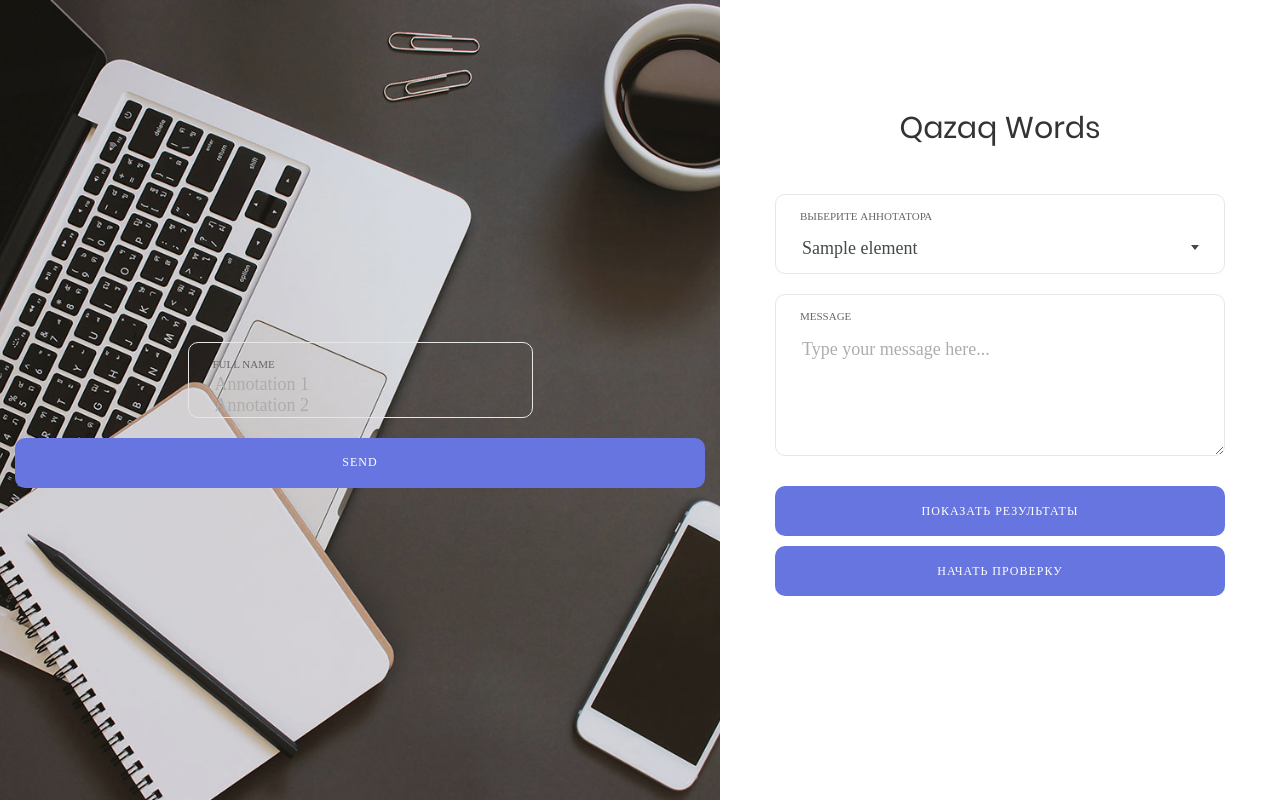
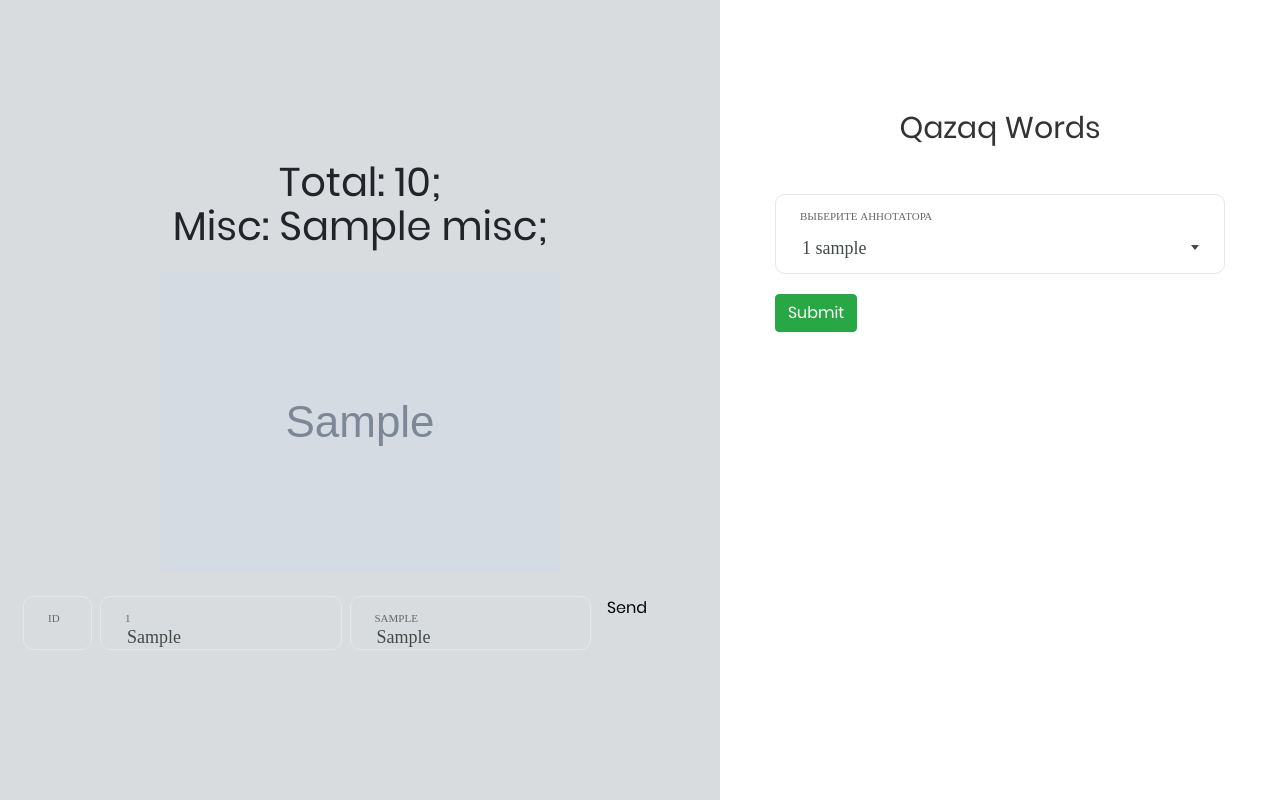
Before and after one commit to quanyshh/norlist-bbox-tool, a Flask app: template templates/index.html in a window 1280 px wide. Run offline with Flask 2, Linux system fonts and the light colour scheme; the template is opened without the code that fills it: most values are stand-ins (such as "Sample title", 1, 10 or a date in 2020); grey boxes marked "Sample" are stand-in pictures; some libraries are stand-ins or nearby versions; some web fonts are replaced.

Commit message:
version 1.0

```diff
--- a/templates/index.html
+++ b/templates/index.html
@@ -1,5 +1,6 @@
 <!DOCTYPE html>
 <html lang="en">
+
 <head>
 	<title>Contact V18</title>
 	<meta charset="UTF-8">
@@ -8,10 +9,9 @@
 
 	<!-- <script src="https://cdnjs.cloudflare.com/ajax/libs/brython/3.8.10/brython.min.js"></script> -->
 	<!-- <script src="https://cdnjs.cloudflare.com/ajax/libs/brython/3.8.10/brython_stdlib.min.js"></script> -->
-  <script type="text/javascript" src="brython.min.js"></script>
-  <script type="text/javascript" src="brython_stdlib.min.js"></script>
+
 	<!--===============================================================================================-->
-	<link rel="icon" type="image/png" href="images/icons/favicon.ico"/>
+	<link rel="icon" type="image/png" href="images/icons/favicon.ico" />
 	<!--===============================================================================================-->
 	<link rel="stylesheet" type="text/css" href="vendor/bootstrap/css/bootstrap.min.css">
 	<!--===============================================================================================-->
@@ -33,94 +33,94 @@
 	<link rel="stylesheet" type="text/css" href="css/main.css">
 	<!--===============================================================================================-->
 </head>
+
 <body onload="brython(1)">
 	<script type="text/python" src="functions.py"></script>
-
 	<div class="container-contact100">
 		<div class="wrap-contact100">
-			<form class="contact100-form validate-form">
+			<form class="contact100-form validate-form" method="get">
 				<span class="contact100-form-title">
 					Qazaq Words
 				</span>
-
-
-				<!-- <div class="wrap-input100 validate-input" data-validate="Name is required">
-					<label class="label-input100" for="name">Full name</label>
-					<input id="name" class="input100" type="text" name="name" placeholder="Enter your name...">
-					<span class="focus-input100"></span>
-				</div> -->
-
-
-				<!-- <div class="wrap-input100 validate-input" data-validate = "Valid email is required: ex@abc.xyz">
-					<label class="label-input100" for="email">Email Address</label>
-					<input id="email" class="input100" type="text" name="email" placeholder="Enter your email...">
-					<span class="focus-input100"></span>
-				</div> -->
-
 				<div class="wrap-input100">
 					<div class="label-input100">Выберите аннотатора</div>
 					<div>
 						<select class="js-select2" name="service">
 							{% for element in users %}
-                <option>{{element}}</option>
+
+							{% if current_user_id|string() == element.user_id|string() %}
+
+							<option value="{{element.user_id}}" selected>{{element.user_id}} {{element.user_name }}
+							</option>
+							{% else %}
+							<option value="{{element.user_id}}">{{element.user_id}} {{element.user_name }}</option>
+							{% endif %}
 							{% endfor %}
 						</select>
+
 						<div class="dropDownSelect2"></div>
 					</div>
 					<span class="focus-input100"></span>
 				</div>
+				<button type="submit" class="btn btn-success">Submit</button>
 
-				<div class="wrap-input100 validate-input" data-validate = "Message is required">
-					<label class="label-input100" for="message">Message</label>
-					<textarea id="message" class="input100" name="message" placeholder="Type your message here..."></textarea>
+			</form>
+
+
+			<div class="contact100-more flex-col-c-m" style="background-color: rgb(242, 245, 247);">
+				<h1>Total: {{ total }}; </h1>
+				<h1>Misc: {{ misc }};</h1>
+				<br>
+
+
+				{% for row in data %}
+				<img style="" src="media/{{row.filename}}" alt="Word image">
+				<br>
+				<form style="width: 100%;" method="post" action=".">
+					<input type="text" class="input50" id="name" name="id" value="{{ row.id }}" hidden>
+					<input type="text" class="input50" id="name" name="user_id" value="{{ current_user_id }}" hidden>
+					<div style="float: left; width: 100%;">
+						<div class="wrap-input50 validate-input ml-2" style="float: left; width: 10%;"
+							data-validate="Name is required">
+							<label class="label-input50" for="name">id</label>
+							<input type="text" class="input50" id="name" value="{{ row.id }}" disabled>
 							<span class="focus-input100"></span>
 						</div>
-
-				<div class="container-contact100-form-btn">
-					<button id="asd" class="contact100-form-btn">
-						Показать результаты
-					</button>
-        </div>
-
-        <div class="container-contact100-form-btn">
-					<button id="test" class="contact100-form-btn">
-						Начать проверку
-					</button>
-        </div>
-
-				<!-- <div class="contact100-form-social flex-c-m">
-					<a href="#" class="contact100-form-social-item flex-c-m bg1 m-r-5">
-						<i class="fa fa-facebook-f" aria-hidden="true"></i>
-					</a>
-
-					<a href="#" class="contact100-form-social-item flex-c-m bg2 m-r-5">
-						<i class="fa fa-twitter" aria-hidden="true"></i>
-					</a>
-
-					<a href="#" class="contact100-form-social-item flex-c-m bg3">
-						<i class="fa fa-youtube-play" aria-hidden="true"></i>
-					</a>
-				</div> -->
-			</form>
-
-      <div class="contact100-more flex-col-c-m" style="background-image: url('images/bg-01.jpg');">
-        <div class="wrap-input50 validate-input" data-validate="Name is required">
-					<label class="label-input50" for="name">Full name</label>
-          <input id="name" class="input50" type="text" name="name" placeholder="Annotation 1">
-          <input id="name" class="input50" type="text" name="name" placeholder="Annotation 2">
+						<div class="wrap-input50 validate-input ml-2" style="float: left; width: 35%;"
+							data-validate="Name is required">
+							<label class="label-input50" for="name">{{ row.annotator_id}}</label>
+							<input id="name" class="input50" type="text" name="annotation1" placeholder="Annotation 1"
+								value="{{ row.annotation1 }}">
 							<span class="focus-input100"></span>
 						</div>
-        <button class="contact100-form-btn">
+						<div class="wrap-input50 validate-input ml-2 mr-2" style="float: left; width: 35%;"
+							data-validate="Name is required">
+							<label class="label-input50" for="name">{{ row.annotator_id2}}</label>
+							<input id="name" class="input50" type="text" name="annotation2" placeholder="Annotation 2"
+								value="{{ row.annotation2 }}">
+							<span class="focus-input100"></span>
+						</div>
+						<button class="contact50-form-btn ml-2">
 							Send
 						</button>
+						<br>
+					</div>
+					<br>
 
-			</div>
-		</div>
+				</form>
+				{% endfor %}
+
+
+
 			</div>
 
 
 
+		</div>
+	</div>
 
+	<script type="text/javascript" src="brython.min.js"></script>
+	<script type="text/javascript" src="brython_stdlib.min.js"></script>
 
 	<!--===============================================================================================-->
 	<script src="vendor/jquery/jquery-3.2.1.min.js"></script>
@@ -132,19 +132,19 @@
 	<!--===============================================================================================-->
 	<script src="vendor/select2/select2.min.js"></script>
 	<script>
-		$(".js-select2").each(function(){
+		$(".js-select2").each(function () {
 			$(this).select2({
 				minimumResultsForSearch: 20,
 				dropdownParent: $(this).next('.dropDownSelect2')
 			});
 		})
-		$(".js-select2").each(function(){
-			$(this).on('select2:open', function (e){
+		$(".js-select2").each(function () {
+			$(this).on('select2:open', function (e) {
 				$(this).parent().next().addClass('eff-focus-selection');
 			});
 		});
-		$(".js-select2").each(function(){
-			$(this).on('select2:close', function (e){
+		$(".js-select2").each(function () {
+			$(this).on('select2:close', function (e) {
 				$(this).parent().next().removeClass('eff-focus-selection');
 			});
 		});
@@ -161,10 +161,11 @@
 	<script async src="https://www.googletagmanager.com/gtag/js?id=UA-23581568-13"></script>
 	<script>
 		window.dataLayer = window.dataLayer || [];
-	  function gtag(){dataLayer.push(arguments);}
+		function gtag() { dataLayer.push(arguments); }
 		gtag('js', new Date());
 
 		gtag('config', 'UA-23581568-13');
 	</script>
 </body>
+
 </html>
```
Lines whose indentation alone changed are shown as unchanged.
